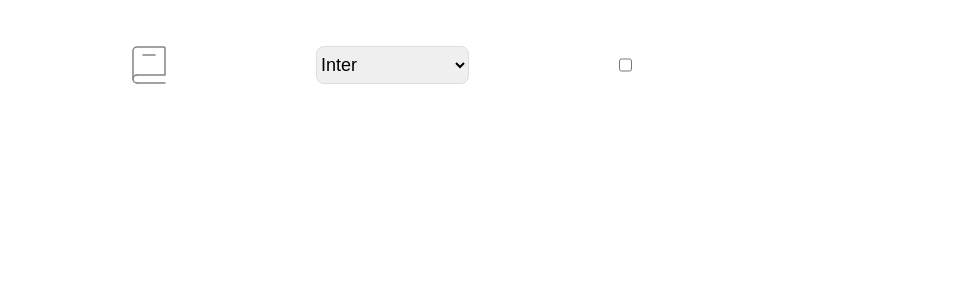
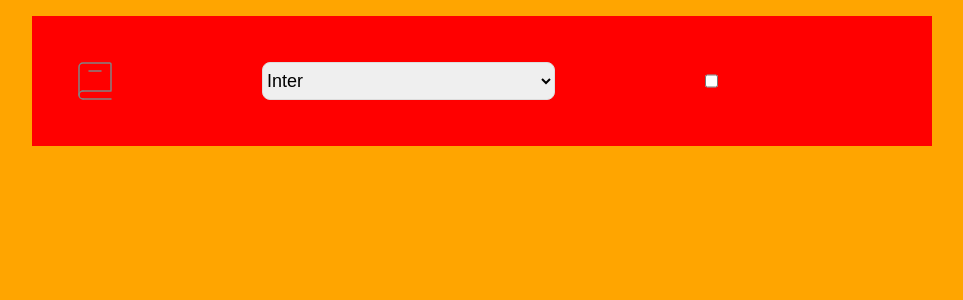
Before and after one commit to vinivmarinho/projeto-dicionario, a React (Vite) app: page / in a window 1280 px wide. Shown: the top 300 px of the page, without its empty margins (274-1237 px from the left). Built offline with nearby package versions, Linux system fonts and the light colour scheme.

Commit message:
refactor: muda responsabilidade como container principal de "body" para a div "app"

```diff
--- a/src/App.jsx
+++ b/src/App.jsx
@@ -5,9 +5,9 @@ import Cabecalho from "./header.jsx";
 function App() {
   const [fonte, setFonte] = useState("Arial"); // Estado que armazena a fonte atual e escolhida pelo usuário. ("fonte" => state atual. "setFonte" => Função que atualiza a fonte. "Arial" => Valor usado no primeiro render)
   return (
-    <div className={fonte}> {/*Div ganha a classe para que no css a font-family da página seja igual a fonte escolhida no menu "select"*/}
-      <Cabecalho fonte={fonte} setFonte={setFonte} />
-    </div>
+      <div className={`app ${fonte}`}> {/*Div ganha duas classes: a primeira(app) será usada como um container, a segunda(fonte) é para que no css a font-family da página seja igual a fonte escolhida no menu "select"*/}
+        <Cabecalho fonte={fonte} setFonte={setFonte} />
+      </div>
   );
 }
 
--- a/src/style/App.css
+++ b/src/style/App.css
@@ -3,3 +3,11 @@
 - Grid/flex da página
 - Espaçamento global
 - Estrutura geral  */
+.app{
+  margin: auto; /* Centraliza */
+  /* Limita a largura */
+  max-width: 1200px;
+  min-width: 900px;
+  padding: 16px;
+  background-color: red;
+}
--- a/src/style/header.css
+++ b/src/style/header.css
@@ -1,7 +1,8 @@
 /* Arquivo de estilo para o arquivo "header.jsx" */
+
 .cabecalho {
   /* Afasta o cabeçalho da borda superior */
-  padding-top: 30px;
+  padding: 30px;
   display: flex;
   /* Largura mínima e máxima */
   max-width: 700px;
--- a/src/style/index.css
+++ b/src/style/index.css
@@ -13,8 +13,10 @@
 }
 body {
   margin: auto; /* Centraliza o body */
-  max-width: 500px; /* Limita a largura */
+  max-width: 700px; /* Limita a largura */
+  min-width: 500px;
   padding: 16px;
+  background-color: orange;
 }
 .Inter {
   font-family: 'Inter';
```
Also changed, not shown: fluxo_codigo.txt.
